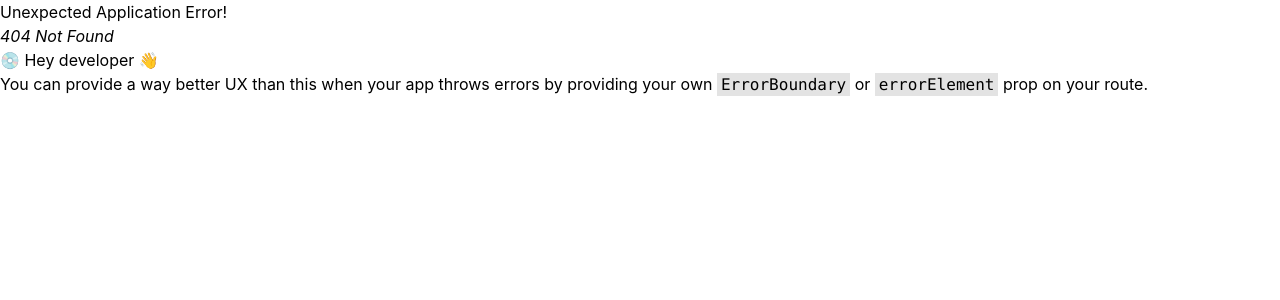
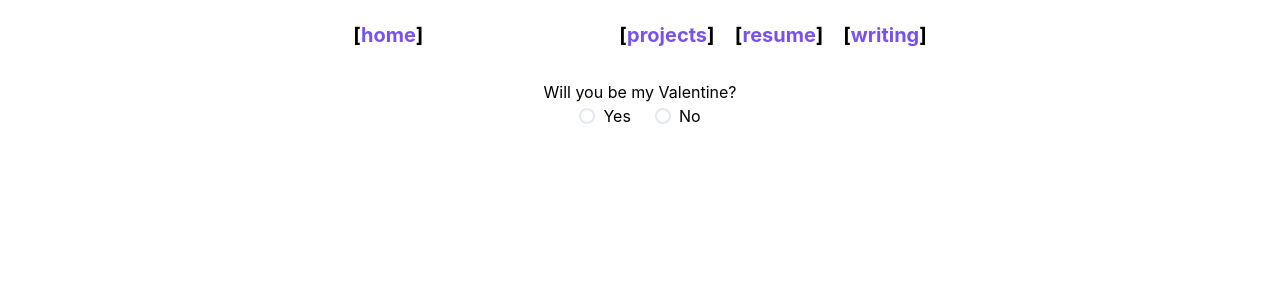
Before and after one commit to jul-san/website, a React (Vite) app: page /projects/will-you-be-my-valentine in a window 1280 px wide. Before the commit this address had no page. Shown: the top 300 px of the page. Built offline with nearby package versions, Linux system fonts and the light colour scheme.

Commit message:
added projects + valentine

```diff
--- a/package.json
+++ b/package.json
@@ -19,6 +19,7 @@
     "bootstrap": "^5.3.1",
     "framer-motion": "^10.16.1",
     "react": "^18.2.0",
+    "react-confetti": "^6.1.0",
     "react-dom": "^18.2.0",
     "react-icons": "^4.10.1",
     "react-pdf": "^7.3.3",
--- a/src/components/Navbar.tsx
+++ b/src/components/Navbar.tsx
@@ -17,6 +17,7 @@ function Navbar(){
                     <HStack justifyContent='space-between' fontSize='20px' fontWeight='bold'>
                         <text>[<HoverLink to='/' color='#7852ee'>home</HoverLink>]</text>
                         <HStack spacing='5'>
+                            <text>[<HoverLink to='/projects' color='#7852ee'>projects</HoverLink>]</text>
                             <text>[<HoverLink to='/resume' color='#7852ee'>resume</HoverLink>]</text>
                             <text>[<HoverLink to='/blog' color='#7852ee'>writing</HoverLink>]</text>
                         </HStack>
--- /dev/null
+++ b/src/pages/ProjectPage/ProjectHome.tsx
@@ -0,0 +1,19 @@
+import Navbar from '../../components/Navbar';
+import ProjectLink from './ProjectLink';
+import {Container} from '@chakra-ui/react'
+
+function ProjectPage(){
+    return(
+        <>
+            <Navbar/>
+            <Container paddingTop='10px' paddingBottom='20px'>
+
+                <ProjectLink title="Will You Be My Valentine?" link="/projects/will-you-be-my-valentine" github="no"></ProjectLink>
+
+            </Container>
+
+        </>
+    )
+}
+
+export default ProjectPage;
--- /dev/null
+++ b/src/pages/ProjectPage/ProjectLink.tsx
@@ -0,0 +1,54 @@
+import { Link } from 'react-router-dom';
+import { chakra, Text, Container, VStack, HStack} from '@chakra-ui/react'
+
+interface CardInfo{
+    title: string;
+    link: string;
+    github: string;
+ }
+
+ const HoverLink = chakra(Link, {
+    baseStyle: {color: 'black',
+      _hover: {
+        textDecoration: 'underline'
+      },
+    },
+  });
+
+function ProjectLink({title, link, github}: CardInfo){
+    return(
+        <>
+            <Container paddingTop="5px" paddingBottom="5px">
+                <HStack justifyContent="space-between"
+                        fontSize={{ base: '16px', md: '20px', lg: '20px' }} // Adjust font sizes for different breakpoints
+                        fontWeight="bold"
+                        whiteSpace={{ base: 'normal', md: 'nowrap', lg: 'nowrap' }} // Allow text to wrap on smaller screens
+                        >
+                    <Text fontSize={{ base: '16px', md: '20px', lg: '20px' }} // Responsive font size
+                        whiteSpace="nowrap" // Prevent text wrapping on larger screens
+                        overflow="hidden" // Hide overflowed text
+                        textOverflow="ellipsis" // Show ellipsis for overflowed content
+                        >
+                    [<HoverLink to={link} color="#7852ee" >
+                        {title}
+                    </HoverLink>]
+                    </Text>
+                    <HStack spacing="5">
+                    <Text fontSize={{ base: '16px', md: '20px', lg: '20px' }} // Responsive font size
+                            whiteSpace="nowrap" // Prevent text wrapping on larger screens
+                            overflow="hidden" // Hide overflowed text
+                            textOverflow="ellipsis" // Show ellipsis for overflowed content
+                            >
+                        [<HoverLink to={github} color="#7852ee">
+                        Source Code
+                        </HoverLink>]
+                    </Text>
+                    </HStack>
+                </HStack>
+            </Container>
+
+        </>
+    )
+}
+
+export default ProjectLink;
--- /dev/null
+++ b/src/pages/ProjectPage/Projects/Valentine.tsx
@@ -0,0 +1,84 @@
+import React, { useState } from 'react';
+import { Stack, Box, Container, Image, Radio, RadioGroup, useToast } from '@chakra-ui/react';
+import Navbar from '../../../components/Navbar'; // Assuming you have this component created
+import Confetti from 'react-confetti';
+
+const Valentine: React.FC = () => {
+    const [answer, setAnswer] = useState<string | undefined>(undefined);
+    const toast = useToast();
+    const phrases = ["No", "Are you sure?", "Pookie please 🥺", "I'm gonna cry...😢", "Don't do this :(", "💔"];
+    const [phraseIndex, setPhraseIndex] = useState(0); // Start with the first phrase
+    const [showConfetti, setShowConfetti] = useState<boolean>(false);
+
+    const gifUrls = [
+        "https://wannabemyvalentine.netlify.app/img/cat-yes.jpg",
+        "https://external-content.duckduckgo.com/iu/?u=https%3A%2F%2F1.bp.blogspot.com%2F-X1N08sDoEKA%2FTo14hhVbETI%2FAAAAAAAACro%2FkHX79YSDBFU%2Fs1600%2F3d%2Bgif%2Banimation%2Bblogspot%2Bfree%2Bdownload%2BCats%2Bin%2BLove%2BAnimated%2BGifs%2BAnimated%2BGifs%2Bof%2BCats%2Bin%2BLove%2BPictures%2Band%2Banimated%2Bimages%2Bof%2BCats%2Bin%2BLove.%2BAnimated%2Bgifs%2Band%2Banimations%2Bgifts%2BCats%2Bin%2BLove.gif&f=1&nofb=1&ipt=ea23c4aaface102ac3aaf6c35c777b35dcf213292f315df1d79c5e3f2e7c80fb&ipo=images",
+        "https://external-content.duckduckgo.com/iu/?u=https%3A%2F%2Fmedia1.tenor.com%2Fimages%2F12303bb80f998c5b5720386c26ceff20%2Ftenor.gif%3Fitemid%3D14656677&f=1&nofb=1&ipt=f296cd8128ce809fa19334f6f811b01ad85ae81fb5b6491e2ffc69e15aeca0f2&ipo=images"
+    ];
+
+    const [noRadioButtonPosition, setNoRadioButtonPosition] = useState<React.CSSProperties>({
+        marginLeft: '8px',
+        transition: 'top 0.5s ease, left 0.5s ease',
+    });
+
+    const handleRadioChange = (value: string) => {
+        setAnswer(value);
+        if (value === 'yes') {
+          toast({
+            title: 'YAYYYYYYYYYYYY!',
+            description: ':D',
+            status: 'success',
+            duration: 10000,
+            isClosable: true,
+          });
+          setShowConfetti(true);
+          // Optionally, set a timeout to stop the confetti after a few seconds
+        } else {
+          // Ensure confetti is not shown if "No" is selected
+          setShowConfetti(false);
+        }
+      };
+
+    // Function to handle "No" radio button clicks
+    const handleNoRadioClick = (e: React.MouseEvent<HTMLDivElement, MouseEvent>) => {
+        e.preventDefault(); // Prevent the radio from being selected on click
+        const nextIndex = (phraseIndex + 1) % phrases.length;
+        setPhraseIndex(nextIndex);
+        // Calculate new random positions for the "No" button
+        const newPosition: React.CSSProperties = {
+            position: 'absolute', // Use 'relative' to keep within the RadioGroup or adjust as needed
+            top: `${Math.random() * 100 + 50}%`, // Ensure some margin from edges
+            left: `${Math.random() * 80 + 10}%`,
+        };
+
+        setNoRadioButtonPosition(newPosition);
+    };
+
+    return (
+      <>
+        <Navbar />
+        {showConfetti && <Confetti />}
+
+            <Container paddingTop='10px' paddingBottom='20px'>
+                <Box textAlign="center" position="relative" minHeight="300px" maxWidth="600px" margin="0 auto" padding="20px">
+                    <p>Will you be my Valentine?</p>
+                    <RadioGroup onChange={handleRadioChange} value={answer}>
+                        <Stack direction="row" spacing={4} justifyContent="center" alignItems="center">
+                            <Radio value="yes">Yes</Radio>
+                            {answer !== 'yes' && (
+                                <Box style={noRadioButtonPosition} onClick={handleNoRadioClick}>
+                                    <Radio value="no">{phrases[phraseIndex]}</Radio>
+                                </Box>
+                            )}
+                        </Stack>
+                    </RadioGroup>
+                    {answer === 'yes' && gifUrls.map((url, index) => (
+                    <Image key={index} src={url} alt={`Valentine Celebration ${index + 1}`} boxSize="250px" m="auto" />
+                ))}
+                </Box>
+            </Container>
+      </>
+    );
+  };
+
+  export default Valentine;
--- a/tsconfig.json
+++ b/tsconfig.json
@@ -17,7 +17,10 @@
     "strict": true,
     "noUnusedLocals": true,
     "noUnusedParameters": true,
-    "noFallthroughCasesInSwitch": true
+    "noFallthroughCasesInSwitch": true,
+
+    "allowSyntheticDefaultImports": true,
+    "esModuleInterop": true
   },
   "include": ["src"],
   "references": [{ "path": "./tsconfig.node.json" }]
```
Also changed, not shown: src/App.tsx (+7 -0 lines), 2 other files (tests, documents, lock files or other folders).
